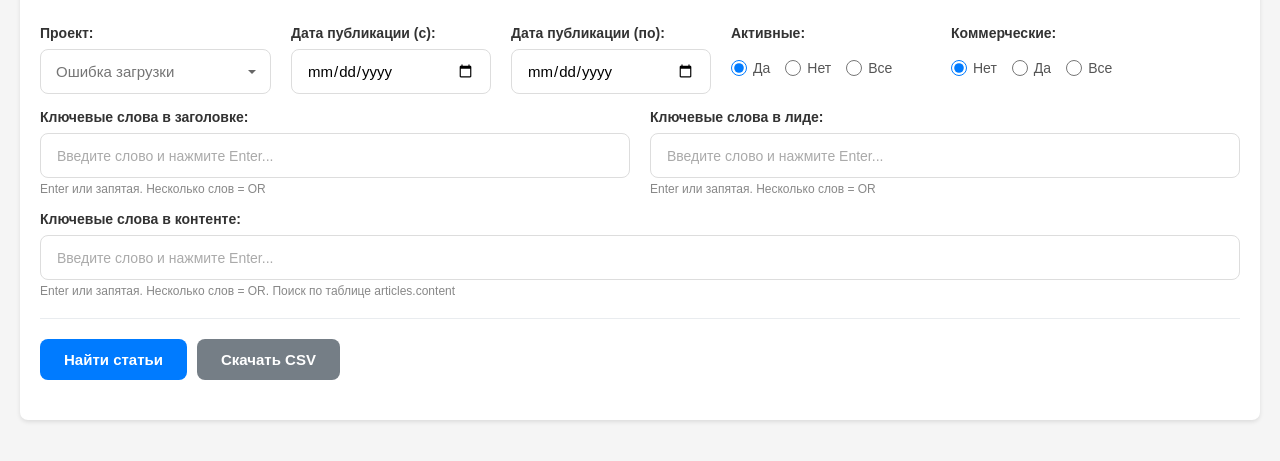
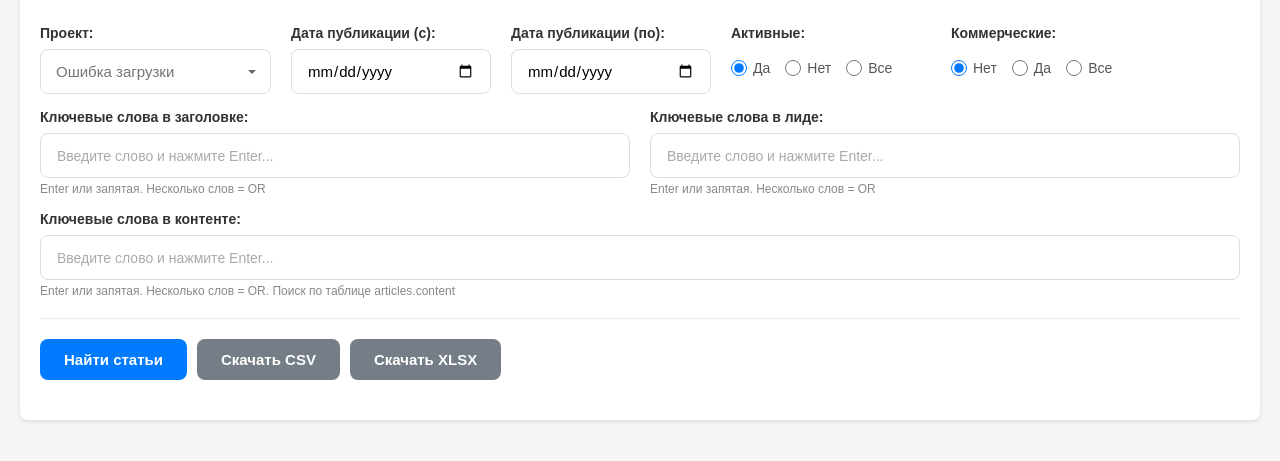
Before and after one commit to zdd95/articles-export, a website: page public/index.html in a window 1280 px wide. Shown: the part 93-554 px from the top of the page. Drawn offline with Linux system fonts and the light colour scheme; no server answers.

Commit message:
Добавлена кнопка Cкачать XLSX

```diff
--- a/public/index.html
+++ b/public/index.html
@@ -5,6 +5,8 @@
     <meta name="viewport" content="width=device-width, initial-scale=1.0">
     <title>Articles Export</title>
     <link rel="stylesheet" href="styles.css">
+    <!-- SheetJS для XLSX -->
+    <script src="https://cdn.sheetjs.com/xlsx-0.20.2/package/dist/xlsx.full.min.js"></script>
 </head>
 <body>
     <div class="container">
@@ -148,6 +150,7 @@
             <div class="buttons-group">
                 <button onclick="searchArticles()" class="primary-btn">Найти статьи</button>
                 <button onclick="downloadCSV()" id="downloadBtn" class="download-btn" disabled>Скачать CSV</button>
+                <button onclick="downloadXLSX()" id="downloadXlsxBtn" class="xlsx-btn" disabled>Скачать XLSX</button>
             </div>
         </div>
 
--- a/public/script.js
+++ b/public/script.js
@@ -299,10 +299,12 @@ async function searchArticles() {
     const messageDiv = document.getElementById('message');
     const loadingDiv = document.getElementById('loading');
     const downloadBtn = document.getElementById('downloadBtn');
+    const downloadXlsxBtn = document.getElementById('downloadXlsxBtn');
 
     messageDiv.innerHTML = '';
     document.getElementById('tableContainer').innerHTML = '';
     downloadBtn.disabled = true;
+    downloadXlsxBtn.disabled = true;
     currentArticles = [];
 
     if (!selectedProject) {
@@ -368,6 +370,7 @@ async function searchArticles() {
         sortTable();
         messageDiv.innerHTML = `<div class="success">Найдено записей: ${currentArticles.length}</div>`;
         downloadBtn.disabled = false;
+        downloadXlsxBtn.disabled = false;
 
     } catch (error) {
         console.error('Search error:', error);
@@ -524,6 +527,63 @@ function downloadCSV() {
     URL.revokeObjectURL(url);
 }
 
+// ============ XLSX EXPORT ============
+function downloadXLSX() {
+    if (currentArticles.length === 0) {
+        alert('Нет данных для скачивания');
+        return;
+    }
+
+    // Готовим данные
+    const headers = ['id', 'url', 'projectKey', 'type', 'title', 'leadParagraph',
+                     'createdAt', 'modifiedAt', 'publishedAt', 'isActive', 'isCommercial'];
+
+    // Формируем массив массивов (первая строка — заголовки)
+    const rows = [headers];
+
+    currentArticles.forEach(article => {
+        const row = headers.map(h => {
+            let value = article[h];
+
+            if (value === null || value === undefined) value = '';
+
+            if (h === 'createdAt' || h === 'modifiedAt' || h === 'publishedAt') {
+                value = formatDate(value);
+            }
+
+            if (h === 'isCommercial' || h === 'isActive') {
+                value = value ? 'Да' : 'Нет';
+            }
+
+            return value;
+        });
+        rows.push(row);
+    });
+
+    // Создаём книгу и лист
+    const ws = XLSX.utils.aoa_to_sheet(rows);
+    const wb = XLSX.utils.book_new();
+    XLSX.utils.book_append_sheet(wb, ws, 'Articles');
+
+    // Автоширина колонок (по максимуму содержимого)
+    const colWidths = headers.map((h, i) => {
+        let maxLen = h.length;
+        rows.forEach(row => {
+            const v = String(row[i] || '');
+            if (v.length > maxLen) maxLen = v.length;
+        });
+        return { wch: Math.min(maxLen + 2, 60) }; // ограничили 60 символами
+    });
+    ws['!cols'] = colWidths;
+
+    // Имя файла
+    const dateStr = new Date().toISOString().split('T')[0];
+    const filename = `articles_${selectedProject}_${dateStr}.xlsx`;
+
+    // Сохраняем
+    XLSX.writeFile(wb, filename);
+}
+
 // ============ СБРОС ВСЕХ ФИЛЬТРОВ ============
 function resetAllFilters() {
     // Очищаем теги
@@ -555,6 +615,7 @@ function resetAllFilters() {
     document.getElementById('message').innerHTML = '';
     document.getElementById('tableContainer').innerHTML = '';
     document.getElementById('downloadBtn').disabled = true;
+    document.getElementById('downloadXlsxBtn').disabled = true;
     currentArticles = [];
 
     // Удаляем сохранённые фильтры
--- a/public/styles.css
+++ b/public/styles.css
@@ -364,6 +364,21 @@ button {
     cursor: not-allowed;
 }
 
+/* Кнопка XLSX */
+.xlsx-btn {
+    background-color: #1dc981;
+    color: white;
+}
+
+.xlsx-btn:hover:not(:disabled) {
+    background-color: #128e5a;
+}
+
+.xlsx-btn:disabled {
+    background-color: #757e86;
+    cursor: not-allowed;
+}
+
 /* ============ СООБЩЕНИЯ ============ */
 .success {
     color: #03a62e;
```
